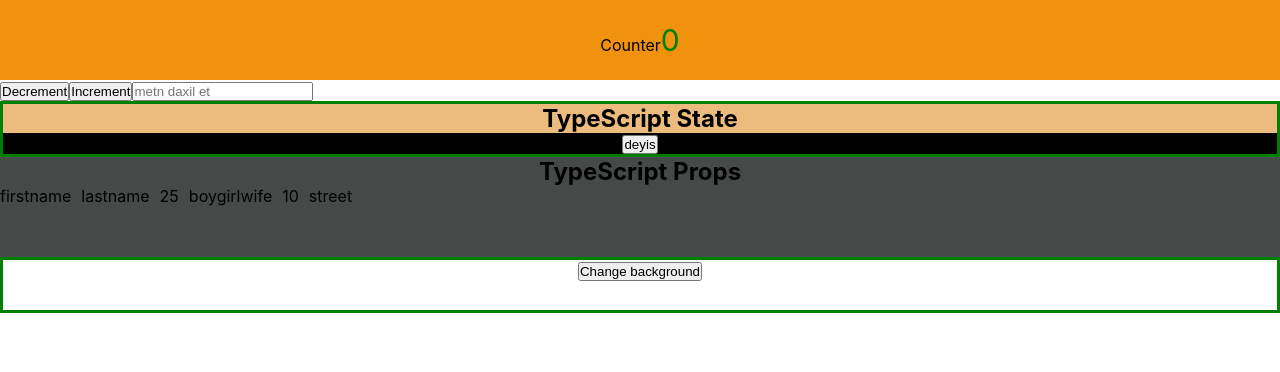
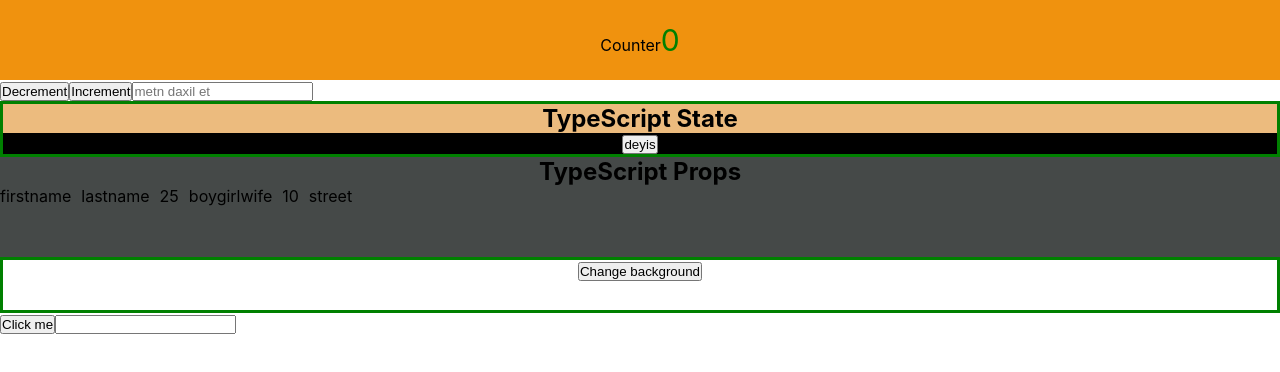
Before and after one commit to SavalanQorxmaz/lesson21-typescript, a React (Create React App) app: page / in a window 1280 px wide. Shown: the top 372 px of the page. Built offline with nearby package versions, Linux system fonts and the light colour scheme.

Commit message:
item list ts

```diff
--- a/src/App.tsx
+++ b/src/App.tsx
@@ -4,6 +4,7 @@ import TsState from "./ts-state/TsState";
 import TsState2 from "./components/TsState";
 import TsWithProps from "./ts-with-props/TsWithProps";
 import {useState} from 'react'
+import TsHTMLElement from "./components/TsHTMLElement";
 
 function App() {
 
@@ -16,6 +17,7 @@ function App() {
       <TsState/>
       <TsWithProps/>
       <TsState2/>
+      <TsHTMLElement />
     </div>
   );
 }
--- /dev/null
+++ b/src/components/TsHTMLElement/index.tsx
@@ -0,0 +1,34 @@
+import React, { useState } from 'react'
+
+const TsHTMLElement = () => {
+
+    const [item, setItem] = useState<string>('')
+    const [data, setData] = useState<string[]>([])
+
+    const showValue:React.ChangeEventHandler<HTMLInputElement> =(e)=>{
+console.log(e.target.value)
+setItem(e.target.value)
+    }
+
+    const getValue = ()=>{
+        setData([...data,item])
+        setItem('')
+        console.log(data)
+    }
+
+  return (
+    <div>
+        <button onClick={getValue}>Click me</button>
+        <input value={item} type="text" onChange={showValue} />
+        <ul>
+            {
+                data.map((item, index)=>(
+                    <li key={index}>{item}</li>
+                ))
+            }
+        </ul>
+    </div>
+  )
+}
+
+export default TsHTMLElement
```
